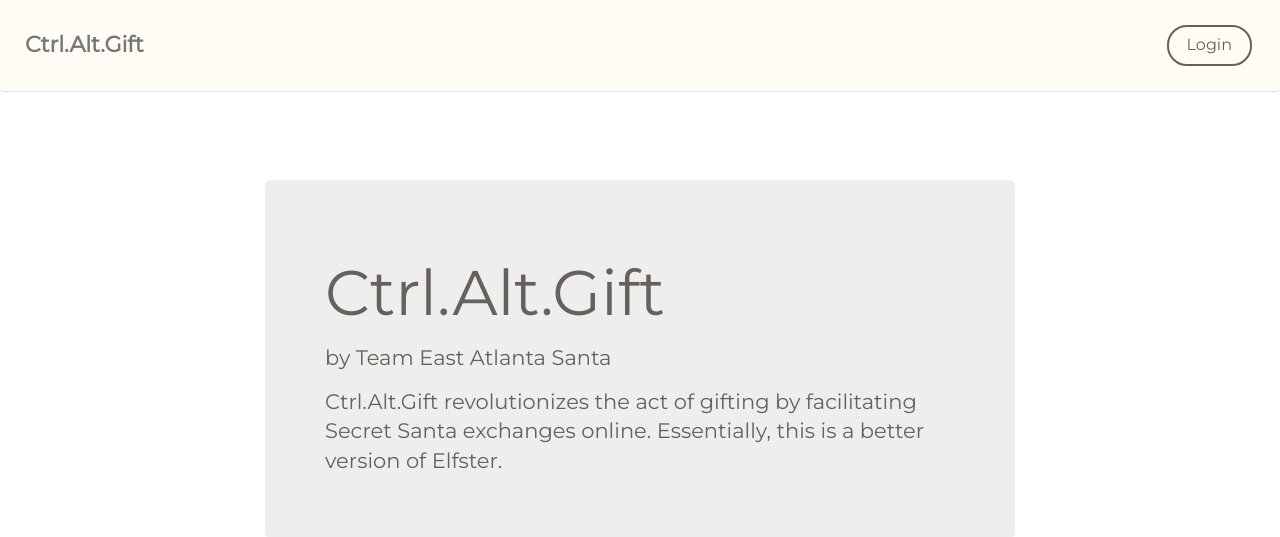
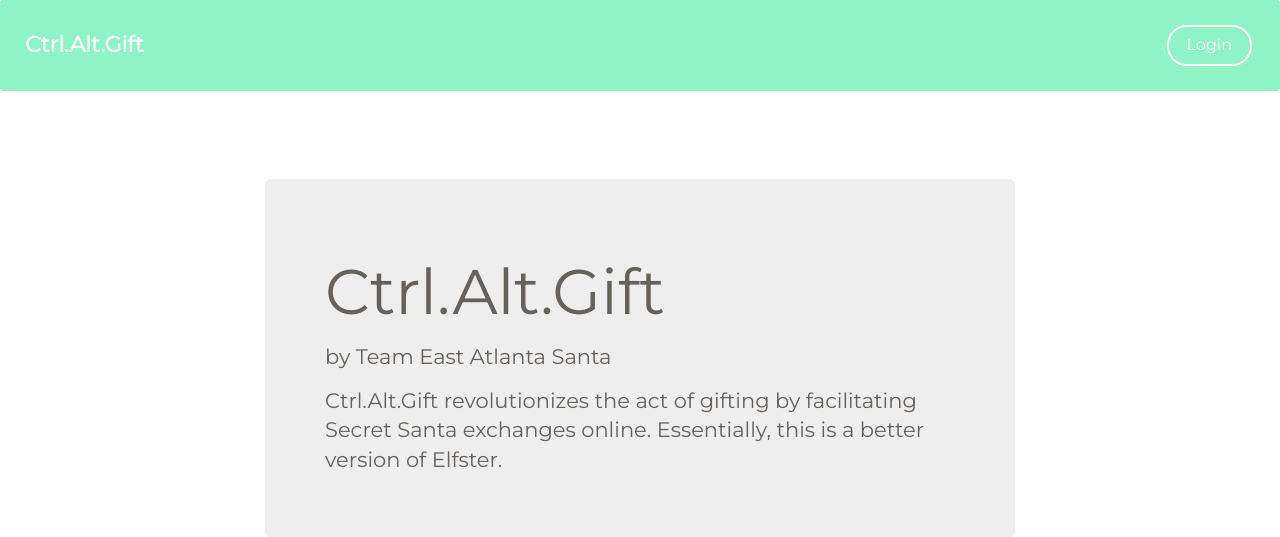
Before and after one commit to wostlund/softdevFinalProj, a Flask app: page / in a window 1280 px wide. Shown: the top 537 px of the page. Run offline with Flask 2, Linux system fonts and the light colour scheme; parts of the project's set-up code (start-up, migrations or seed data) failed here and were passed over; some libraries are stand-ins or nearby versions.

Commit message:
changed main.html nav

```diff
--- a/templates/main.html
+++ b/templates/main.html
@@ -1,6 +1,6 @@
 {% extends "basic.html" %}
 {% block body %}
-<nav class="navbar navbar-default" id="navbar">
+<nav class="navbar navbar-ct-success" id="navbar">
   <div class="container-fluid">
     <!-- Brand and toggle get grouped for better mobile display -->
     <div class="navbar-header">
```
